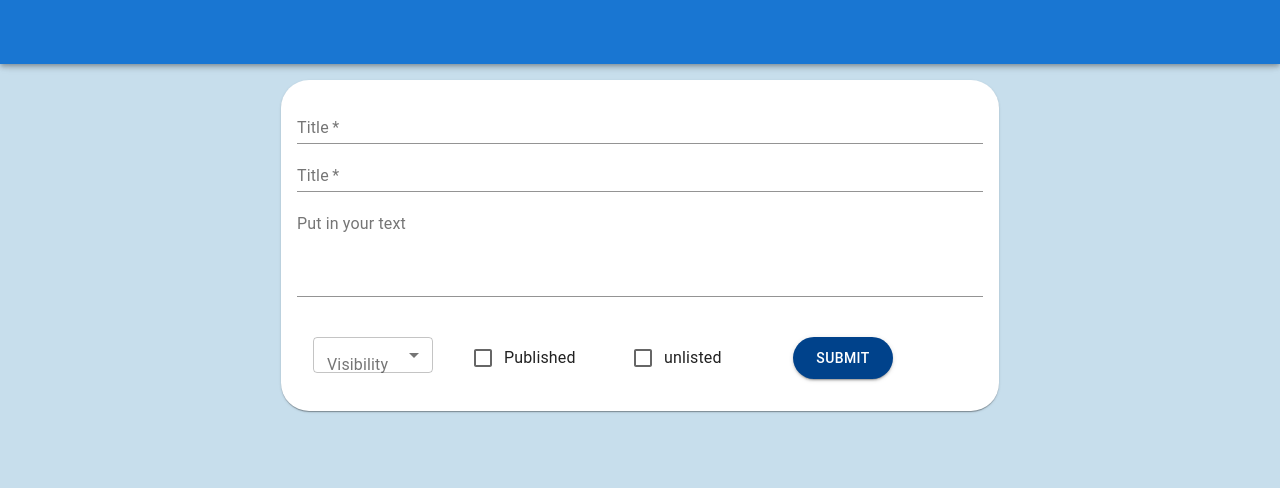
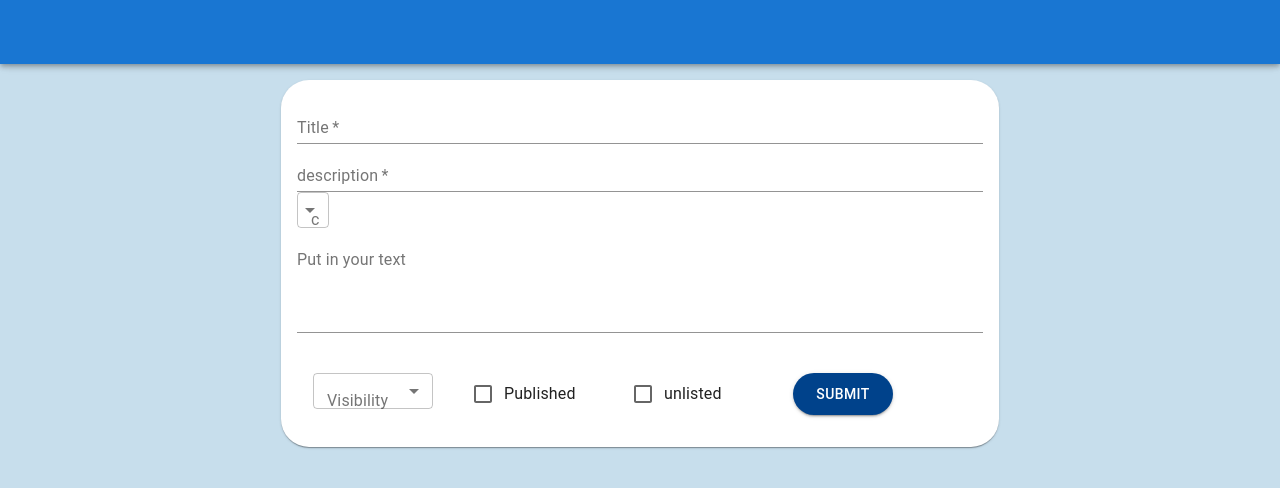
Before and after one commit to WentaiDu/socialdistribution, a React app in the folder frontend/: page /Post in a window 1280 px wide. Shown: the top 488 px of the page. Built offline with nearby package versions, Linux system fonts and the light colour scheme; no server answers.

Commit message:
finish posts and debug 'serializer'

```diff
--- a/frontend/src/App.js
+++ b/frontend/src/App.js
@@ -4,6 +4,7 @@ import Signup from "./components/Signup";
 import Post from "./components/Post";
 import Test from "./components/Test";
 import Authors from "./components/Authors";
+import Posts from "./components/PostList";
 import { BrowserRouter as Router, Switch, Route } from "react-router-dom";
 import * as React from 'react';
 import AppBar from '@mui/material/AppBar';
@@ -25,7 +26,9 @@ function App() {
           <Route path="/Signup" exact component={Signup} />
           <Route path="/Post" exact component={Post} />
           <Route path="/Test" exact component={Test} />
-        // <Route path="/Authors" exact component={Authors} />
+          <Route path="/Authors" exact component={Authors} />
+          <Route path="/Author/:author_id/posts" component={Posts} />
+
         </Switch>
       </Router></>
   );
--- a/frontend/src/components/Post.jsx
+++ b/frontend/src/components/Post.jsx
@@ -21,6 +21,7 @@ import MenuItem from '@mui/material/MenuItem';
 import Select from '@mui/material/Select';
 
 const base_url = process.env.REACT_APP_API_URL || 'http://localhost:8000';
+const author_id = "7a319c06-3711-4e71-9064-ea0c37c001b9"
 
 class AddPost extends React.Component{
     constructor(){
@@ -28,11 +29,10 @@ class AddPost extends React.Component{
         this.state={
             type:"post",
             title:"",
-            source:"",
-            origin:"" ,
+            source:`${base_url}/author/${author_id}/posts`,
+            origin:`${base_url}/author/${author_id}/posts` ,
             description:"" ,
             contentType:"",
-            author:"",
             content:"",
             categories:[] ,
             published: false,
@@ -59,19 +59,17 @@ class AddPost extends React.Component{
 
     handlePost = () => {
         console.log(this.state);
-        // axios
-        //   .post(`${base_url}/author/${author_id}/posts`, this.state)
-        //   .then((res) => {
-        //     handleClick(true);
-        //     console.log(res.data);
-        //   })
-        //   .catch((res) => {
-        //     handleClick(false);
-        //   });
+        axios
+          .post(`${base_url}/author/${author_id}/posts`, this.state)
+          .then((res) => {
+            console.log(res.data);
+          })
+          .catch((res) => {
+          });
         }
 
     render(){
-        const {title,source,origin,description,contentType,author,content,categories,published,visibility,unlisted } = this.state;
+        const {title,source,origin,description,contentType,content,categories,published,visibility,unlisted } = this.state;
         return(
             <Box
             sx={{
@@ -107,14 +105,29 @@ class AddPost extends React.Component{
                         <TextField
                             required
                             name="description"
-                            label="Title"
+                            label="description"
                             fullWidth
                             variant="standard"
                             value={description}
                             onChange={this.handleForm}
                         />
                     </Grid>
-
+                    <Box sx={{ minWidth: 120,}}>
+                            <FormControl>
+                                <InputLabel>contentType</InputLabel>
+                                <Select
+                                name="contentType"
+                                value={contentType}
+                                onChange={this.handleForm}
+                                >
+                                <MenuItem value={"text/markdown"}>MARKDOWN</MenuItem>
+                                <MenuItem value={"text/plain"}>PLAIN</MenuItem>
+                                <MenuItem value={"application/base64"}>APPLICATION</MenuItem>
+                                <MenuItem value={"image/png;base64"}>IMAGE_PNG</MenuItem>
+                                <MenuItem value={"image/jpeg;base64"}>IMAGE_JPEG</MenuItem>
+                                </Select>
+                            </FormControl>
+                            </Box>
                     <Grid container spacing={3}>
                     <Grid item xs={12}>
                         <TextField
--- /dev/null
+++ b/frontend/src/components/PostList.jsx
@@ -0,0 +1,79 @@
+import * as React from 'react';
+import List from '@mui/material/List';
+import ListItem from '@mui/material/ListItem';
+import ListItemText from '@mui/material/ListItemText';
+import ListItemAvatar from '@mui/material/ListItemAvatar';
+import Avatar from '@mui/material/Avatar';
+import ImageIcon from '@mui/icons-material/Image';
+import WorkIcon from '@mui/icons-material/Work';
+import BeachAccessIcon from '@mui/icons-material/BeachAccess';
+import Divider from '@mui/material/Divider';
+import Grid from '@mui/material/Grid';
+import axios from "axios";
+import PrimarySearchAppBar from './Sidebar';
+
+const base_url = process.env.REACT_APP_API_URL || 'http://localhost:8000';
+
+
+
+class PostList extends React.Component {
+  constructor(props){
+    super(props);
+    console.log(props);
+    this.state = {
+      posts: []
+    }
+  }
+
+  componentDidMount() {
+    axios.get(`${base_url}/author/${this.props.authorId}/posts/`)
+      .then(res => {
+        const posts = res.data;
+        console.log(posts);
+
+        this.setState(posts);
+        console.log(this.state.posts);
+
+    })
+  }
+
+  renderPosts(){
+    const {posts} = this.state;
+    return posts.length === 0
+        ? (<ListItem>
+          <ListItemText primary="404 Not Found" secondary="" />
+          </ListItem>)
+        : (posts.map(item => (
+          <ListItem key = {item.post_id}>
+            <ListItemText primary={item.title} secondary={item.description} />
+          </ListItem>)))
+
+        };
+
+    render(){
+      return (
+        <Grid
+          container
+          direction="column"
+          justifyContent="center"
+          alignItems="center"
+        >
+          <List
+            sx={{
+              width: '100%',
+              maxWidth: 360,
+              bgcolor: 'background.paper',
+            }}
+          >
+            {this.renderPosts()}
+          </List>
+        </Grid>
+      )
+    }
+}
+
+export default function Posts(props) {
+    console.log(props);
+    var authorId = props.match.params.author_id
+    return(<PostList authorId = {authorId}/>);
+}
```
Also changed, not shown: 2 other files (tests, documents, lock files or other folders).
